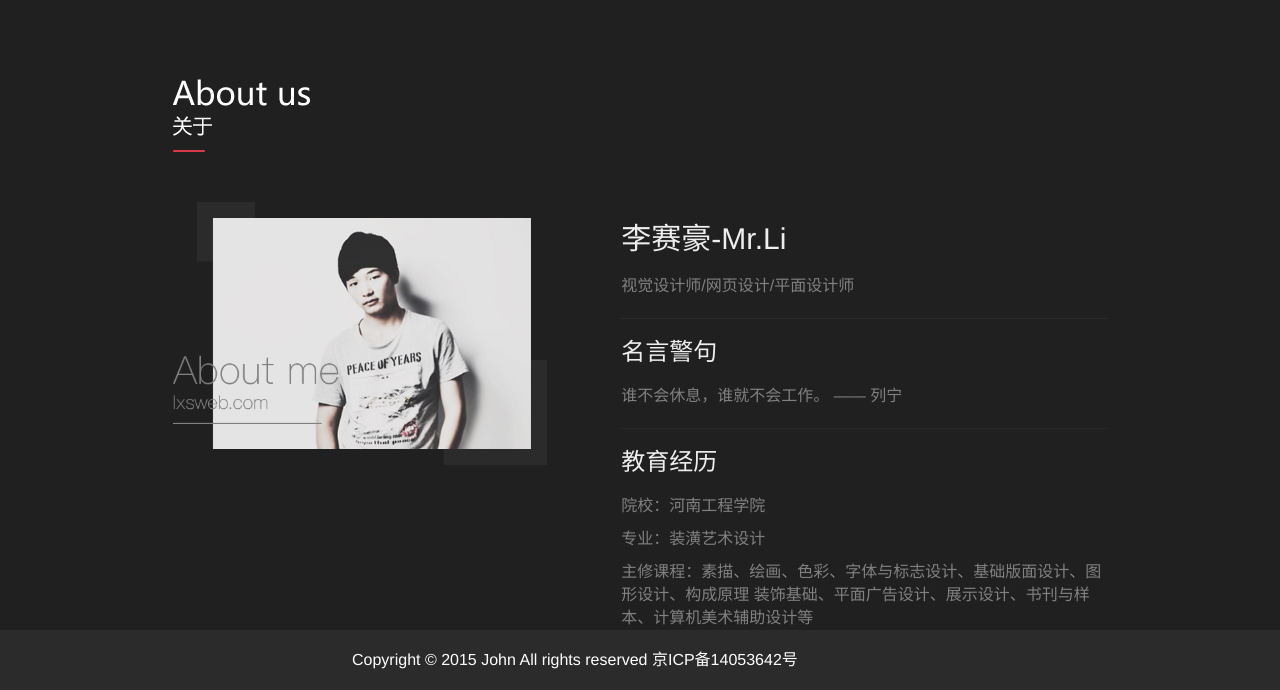
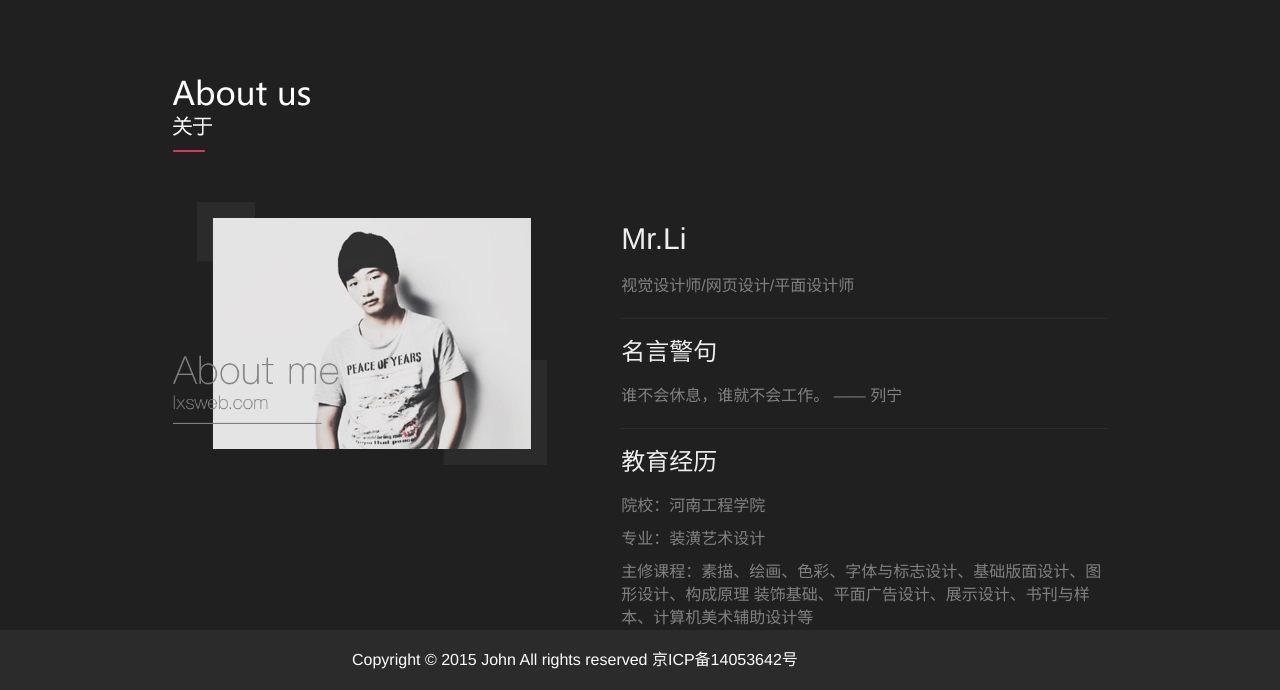
Before and after one commit to Mr-LiXianSheng/Mr-LiXianSheng.github.io, a plain HTML site: page html/About.html in a window 1280 px wide. Shown: the part 110-800 px from the top of the page. Drawn offline with Linux system fonts and the light colour scheme.

Commit message:
Update About.html

```diff
--- a/html/About.html
+++ b/html/About.html
@@ -58,7 +58,7 @@
 			</div>
 			<div class="information">
 				<div class="name">
-					<h3>李赛豪-Mr.Li</h3>
+					<h3>Mr.Li</h3>
 					<p>视觉设计师/网页设计/平面设计师</p>
 				</div>
 				<div class="saying">
```
